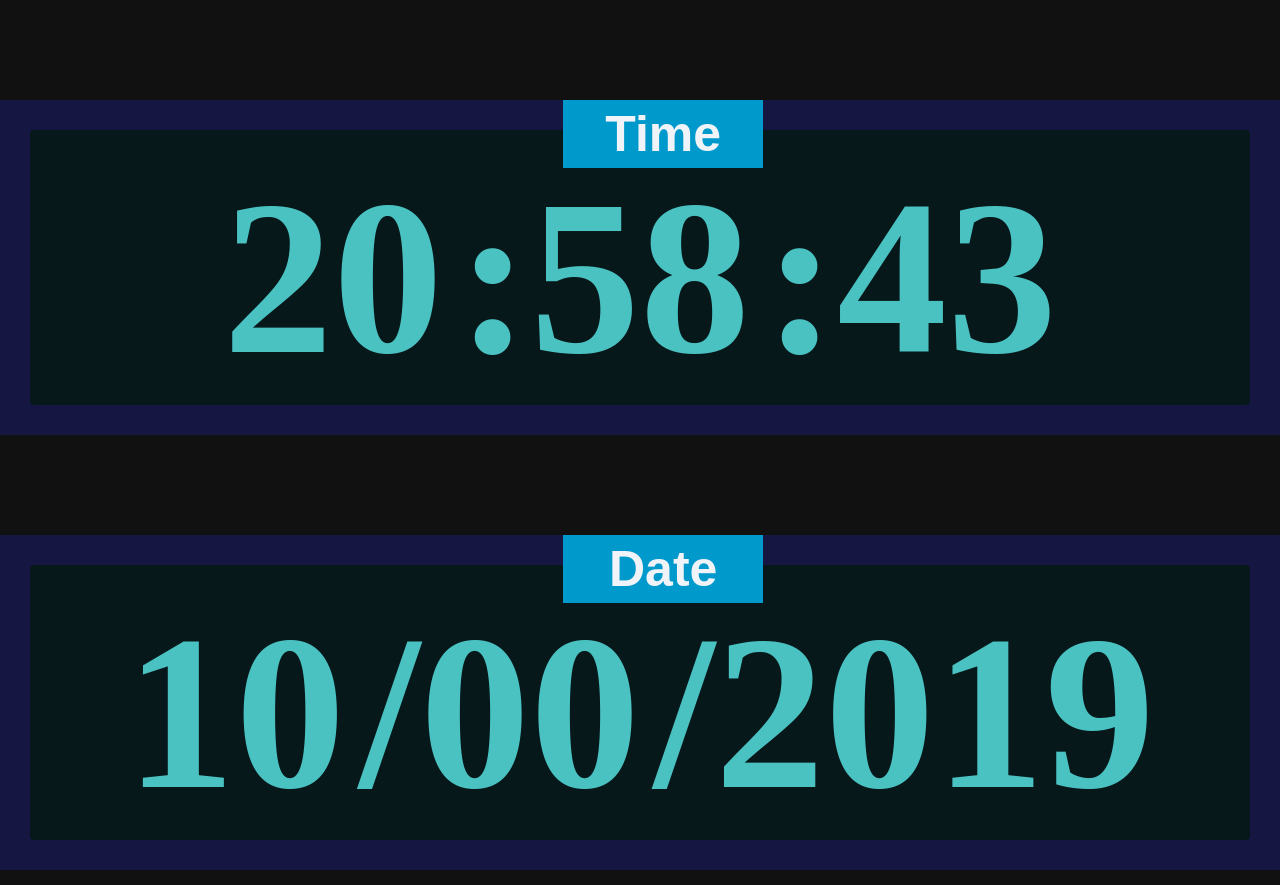
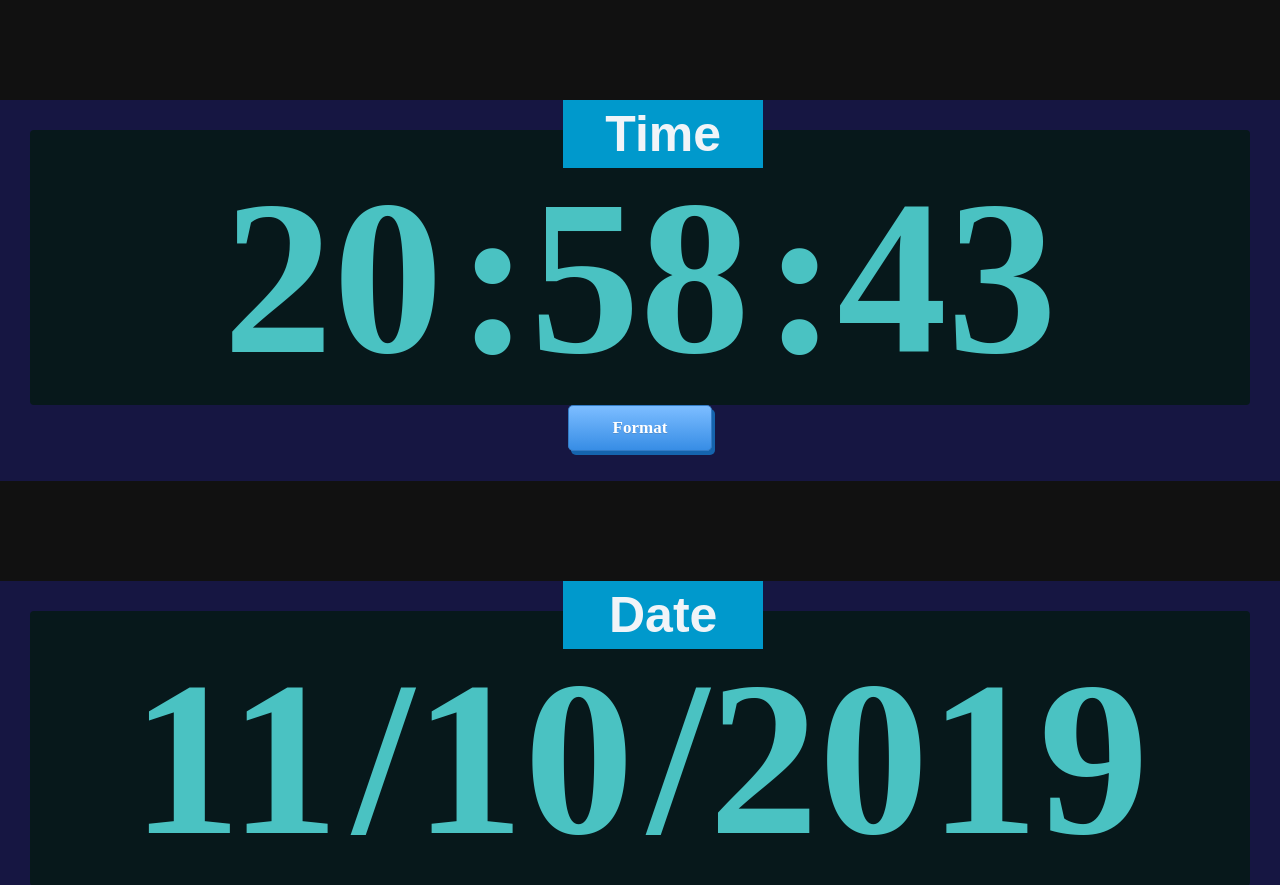
Before and after one commit to johnladeur/digital-clock-app, a plain HTML site: page index.html in a window 1280 px wide. Shown: the top 885 px of the page. Drawn offline with Linux system fonts and the light colour scheme.

Commit message:
corrected date, added time format button

```diff
--- a/app.js
+++ b/app.js
@@ -4,9 +4,10 @@ var hours = fullDate.getHours();
 var minutes =fullDate.getMinutes();
 var seconds = fullDate.getSeconds();
 
-var day = fullDate.getDay();
+var day = fullDate.getDate();
 var month= fullDate.getMonth();
 var year = fullDate.getFullYear();
+
 
 if (hours < 10) {
     hours = "0" + hours;
@@ -32,7 +33,7 @@ document.getElementById('hour').innerHTML = hours;
 document.getElementById('minute').innerHTML = ":" + minutes;
 document.getElementById('second').innerHTML = ":" + seconds;
 
-document.getElementById('month').innerHTML = month;
+document.getElementById('month').innerHTML = month + 1;
 document.getElementById('day').innerHTML = "/" + day;
 document.getElementById('year').innerHTML = "/" + year;
 
--- a/index.html
+++ b/index.html
@@ -17,6 +17,10 @@
       <span id="minute"></span>
       <span id="second"></span>
          </div>
+         <div>
+          <a href="#" class="myButton">Format</a>
+
+         </div>
     </div>
     <div class="main2">
             <div class="label2">
--- a/styles.css
+++ b/styles.css
@@ -55,6 +55,31 @@ body {
 
 }
 
+.myButton {
+    box-shadow: 3px 4px 0px 0px #1564ad;
+    background:linear-gradient(to bottom, #79bbff 5%, #378de5 100%);
+    background-color:#79bbff;
+    border-radius:5px;
+    border:1px solid #337bc4;
+    display:inline-block;
+    cursor:pointer;
+    color:#ffffff;
+    font-family:Times New Roman;
+    font-size:17px;
+    font-weight:bold;
+    padding:12px 44px;
+    text-decoration:none;
+    text-shadow:0px 1px 0px #528ecc;
+  }
+  .myButton:hover {
+    background:linear-gradient(to bottom, #378de5 5%, #79bbff 100%);
+    background-color:#378de5;
+  }
+  .myButton:active {
+    position:relative;
+    top:1px;
+  }
+
 .main2 {
     background:rgb(22, 22, 66);
     width: 100%;
```
